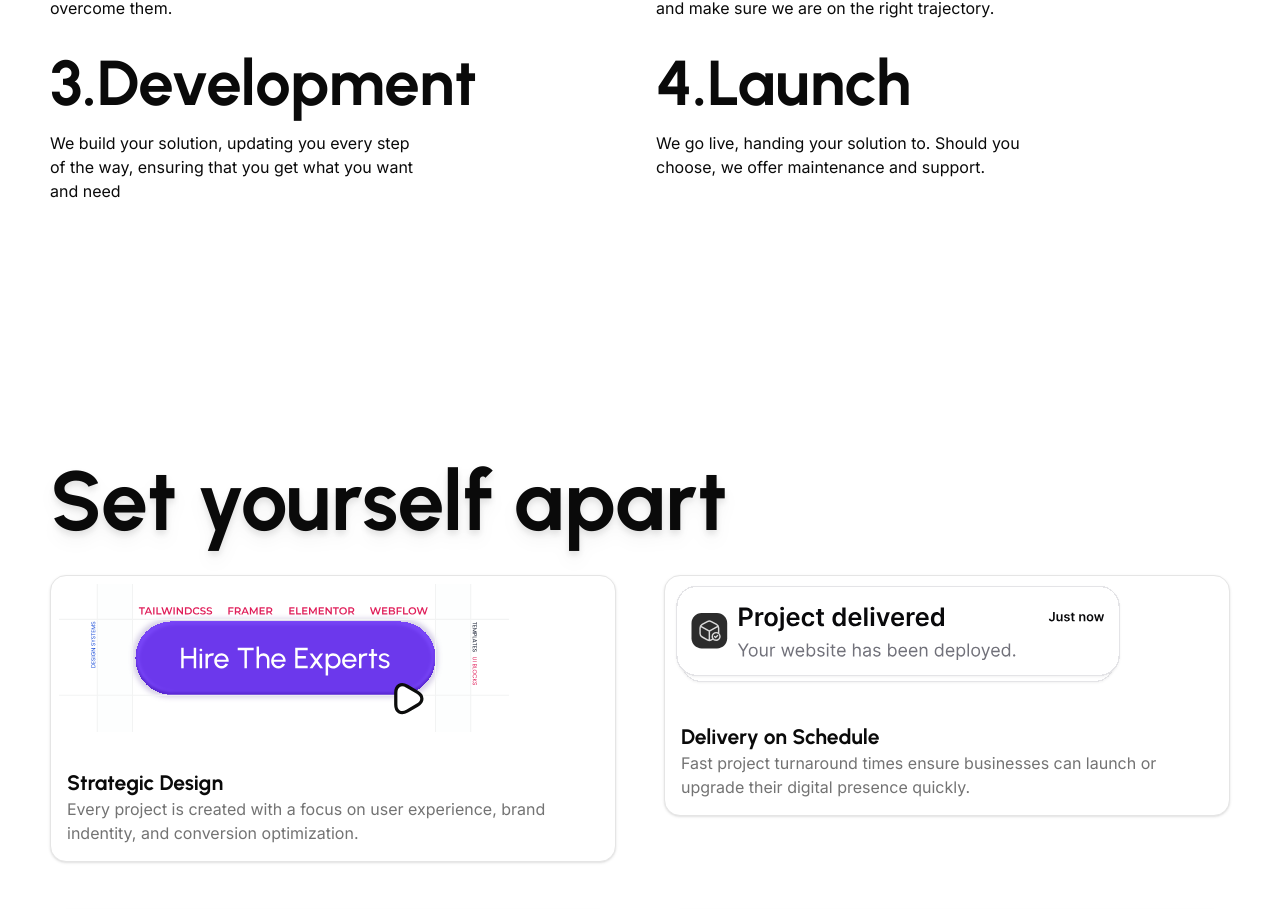
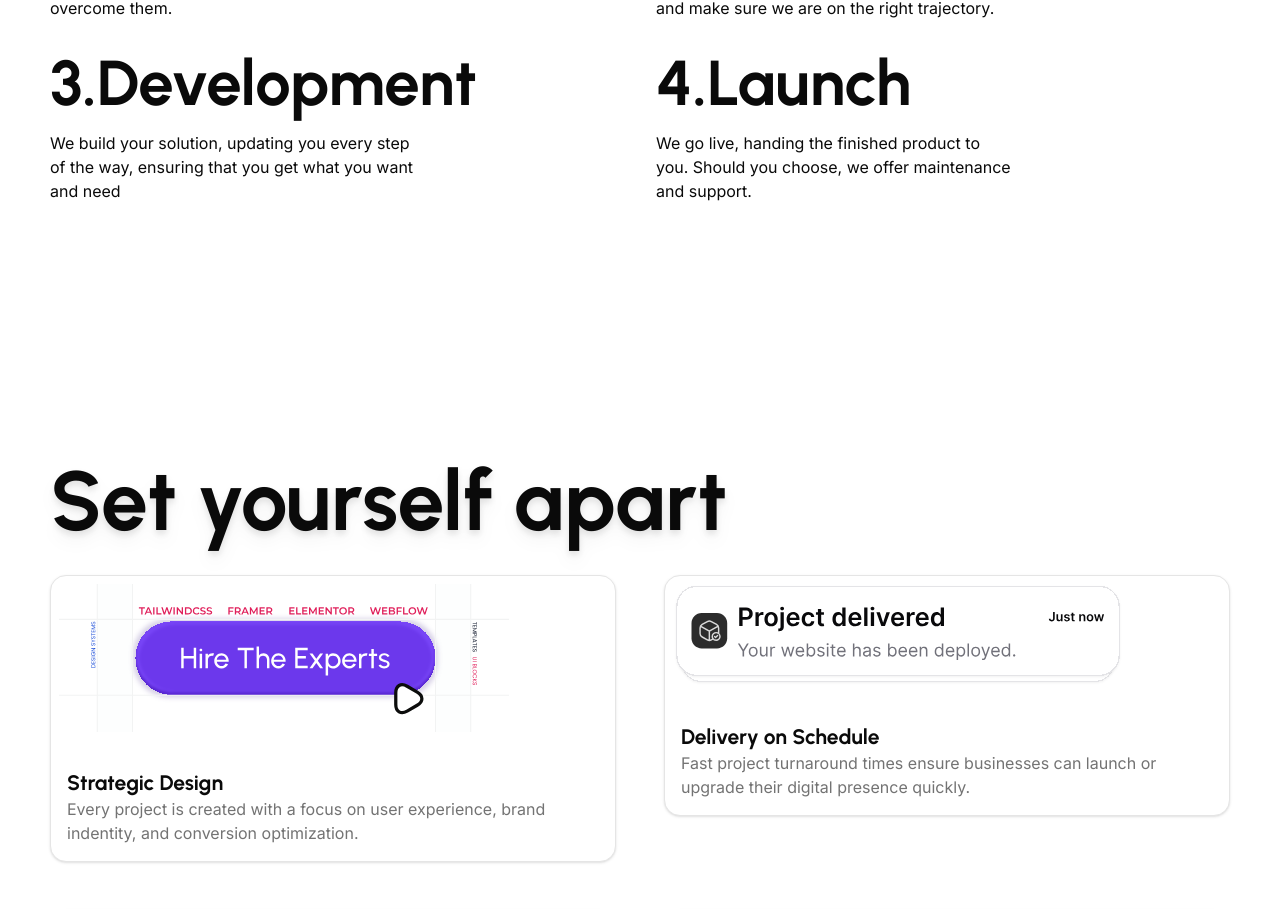
Before and after one commit to nodedropteam/landing-nodedrop, a Next.js app: page / in a window 1280 px wide. Shown: the part 1536-2445 px from the top of the page. Built offline with nearby package versions, Linux system fonts and the light colour scheme.

Commit message:
typo fix

```diff
--- a/app/page.tsx
+++ b/app/page.tsx
@@ -178,7 +178,7 @@ export default function page() {
                                 <FadeIn whileInView={true} delay={0.6}>
                                     <h2>4.Launch</h2>
                                     <p>
-                                        We go live, handing your solution to. Should you
+                                        We go live, handing the finished product to you. Should you
                                         choose, we offer maintenance and support.
                                     </p>
                                 </FadeIn>
```
